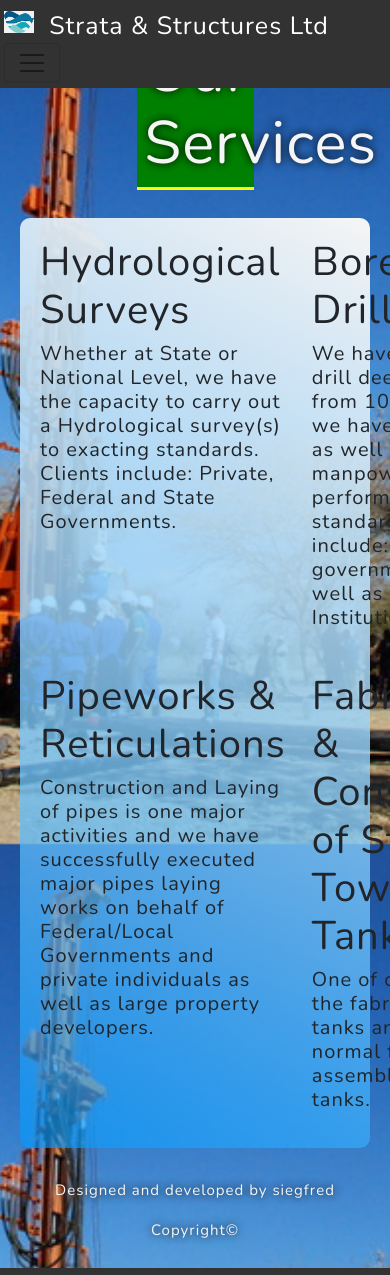
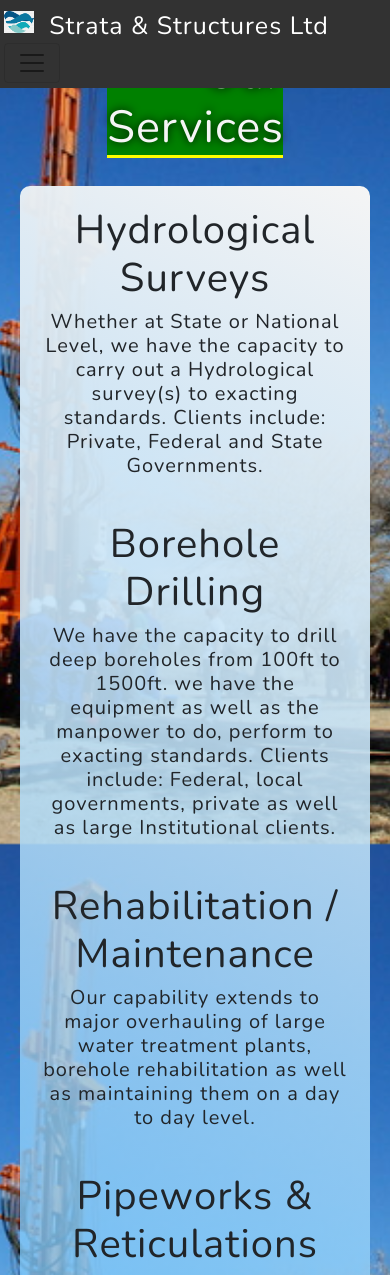
Before and after one commit to siegfred14/strataAndStructuresLtd, a Django app: page /our_services in a window 390 px wide; the page is wider, and only the part inside the window is pictured. Shown: the top 1275 px of that part. Run offline with Django 4.2, Linux system fonts and the light colour scheme; some libraries are stand-ins or nearby versions.

Commit message:
media query for services at max 767px

```diff
--- a/coreApp/templates/services.html
+++ b/coreApp/templates/services.html
@@ -34,7 +34,7 @@
 
     <div class="services-segment">
       <div class="services-segment-header">
-        <h3>Rehabilitation/Maintenance</h3>
+        <h3>Rehabilitation / Maintenance</h3>
       </div>
       <div class="services-segment-content">
         <p>
--- a/static/css/style.css
+++ b/static/css/style.css
@@ -325,6 +325,8 @@ body {
     font-size: 85%;
     line-height: 115%;
   }
+
+  /* Services Page */
 }
 
 @media (min-width: 10px) and (max-width: 767px) {
@@ -337,8 +339,23 @@ body {
     font-size: 6px;
   }
 
+  /* About */
   .about {
     flex-direction: column;
+  }
+
+  /* Services */
+  .page-content .services-main {
+    grid-template-columns: 100%;
+  }
+
+  .page-header-container {
+    margin-top: 20px;
+  }
+  .page-header-container .page-header {
+    font-size: 45px;
+    width: 45%;
+    padding: 0;
   }
 }
 
@@ -470,8 +487,9 @@ body {
 
 .services-main {
   display: grid;
-  grid-template-columns: 1fr 1fr 1fr;
+  grid-template-columns: 32% 32% 32%;
   grid-gap: 2em;
+  text-align: center;
 }
 
 .services-segment-header h3 {
```
